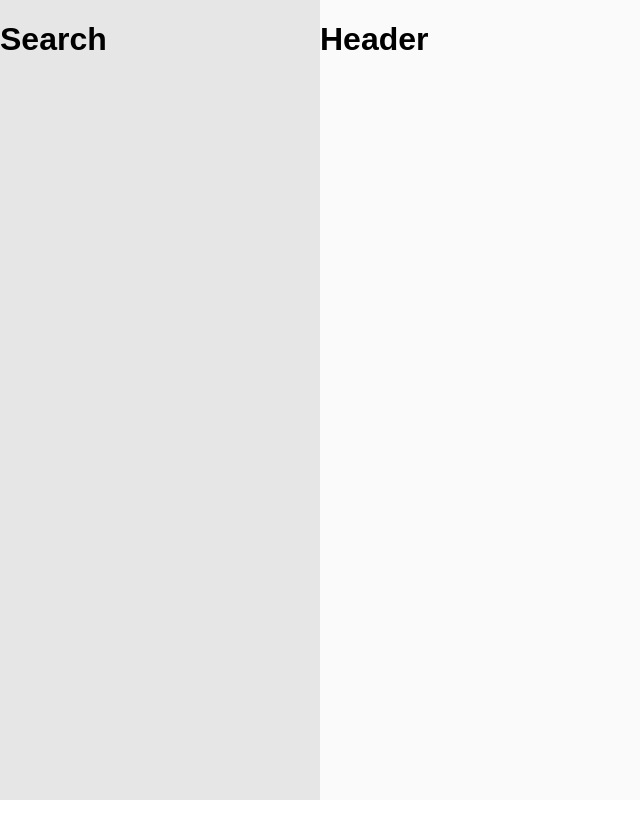
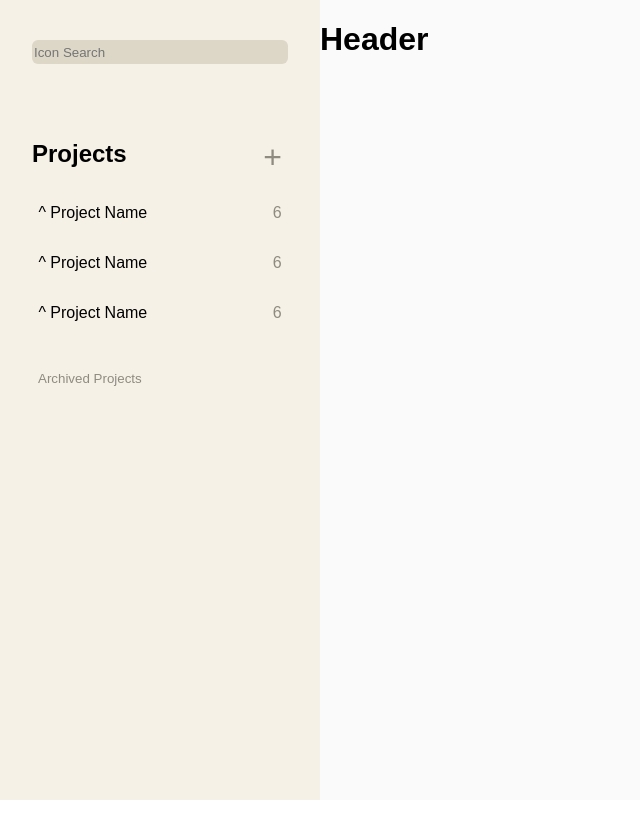
Before and after one commit to gavtay/todoapp, a React (Vite) app: page / in a window 1280 px wide. Shown: the whole page, without its empty margins (0-640 px from the left). Before the commit the page ends 800 px from the top, so only its background shows below. Built offline with nearby package versions, Linux system fonts and the light colour scheme.

Commit message:
Created the base layout of the menu section.

```diff
--- a/src/App.css
+++ b/src/App.css
@@ -4,8 +4,7 @@
 #app-menu {
     height: 100vh;
     width: 25vw;
-    background-color: #e6e6e6;
-    /* border-right: 1px solid #000; */
+    background-color: #f5f1e6;
 }
 #app-main {
     height: 100vh;
--- /dev/null
+++ b/src/Project.css
@@ -0,0 +1,18 @@
+#project-container {
+    margin-left: 10%;
+    margin-right: 10%;
+    padding-left: 2%;
+    padding-right: 2%;
+    background-color: transparent;
+    border-radius: 6px;
+    display: flex;
+    justify-content: space-between;
+    cursor: pointer;
+    transition: 0.5s;
+}
+#project-container:hover {
+    background-color: #ddd7c8;
+}
+#project-task-num {
+    color: #8f8b81;
+}
--- /dev/null
+++ b/src/Project.jsx
@@ -0,0 +1,13 @@
+import './Project.css';
+
+function Project() {
+    return (
+        <>
+            <div id="project-container">
+                <p>^ Project Name</p>
+                <p id='project-task-num'>6</p>
+            </div>
+        </>
+    )
+}
+export default Project;
--- a/src/menu/Menu.css
+++ b/src/menu/Menu.css
@@ -0,0 +1,60 @@
+input{box-sizing: border-box;}
+
+#menu-container {
+    height: 100vh;
+}
+
+#search-container {
+    height: 10vh;
+    width: 100%;
+    margin-top: 5vh;
+    display: flex;
+    justify-content: center;
+}
+#search-input {
+    height: 30%;
+    width: 80%;
+    color: #000;
+    background-color: #ddd7c8;
+    border: none;
+    border-radius: 6px;
+}
+
+#projects-container {
+    width: 100%;
+}
+#projects-head-btn-container {
+
+    display: flex;
+    justify-content: space-between;
+    align-items: center;
+}
+#projects-header {
+    margin-left: 10%;
+}
+#projects-add-btn {
+    height: 4vh;
+    margin-right: 10%;
+    font-size: xx-large;
+    color: #8f8b81;
+    background-color: transparent;
+    border: none;
+    cursor: pointer;
+    transition: 0.5s;
+}
+#projects-add-btn:hover {
+    color: #000;
+}
+
+#projects-archived-btn {
+    margin-top: 10%;
+    margin-left: 10%;
+    color: #8f8b81;
+    background-color: transparent;
+    border: none;
+    cursor: pointer;
+    transition: 0.5s;
+}
+#projects-archived-btn:hover {
+    color: #000;
+}
--- a/src/menu/Menu.jsx
+++ b/src/menu/Menu.jsx
@@ -1,9 +1,26 @@
+import Project from '../Project';
 import './Menu.css';
 
 function Menu() {
     return (
         <>
-            <h1>Search</h1>
+            <div id='menu-container'>
+                <div id='search-container'>
+                    <input type='text' id='search-input' placeholder='Icon Search'></input>
+                </div>
+                <div id='projects-container'>
+                    <div id='projects-head-btn-container'>
+                        <h2 id='projects-header'>Projects</h2>
+                        <button id='projects-add-btn'>+</button>
+                    </div>
+                    <div>
+                        <Project />
+                        <Project />
+                        <Project />
+                    </div>
+                </div>
+                <button id='projects-archived-btn'>Archived Projects</button>
+            </div>
         </>
     )
 }
```
